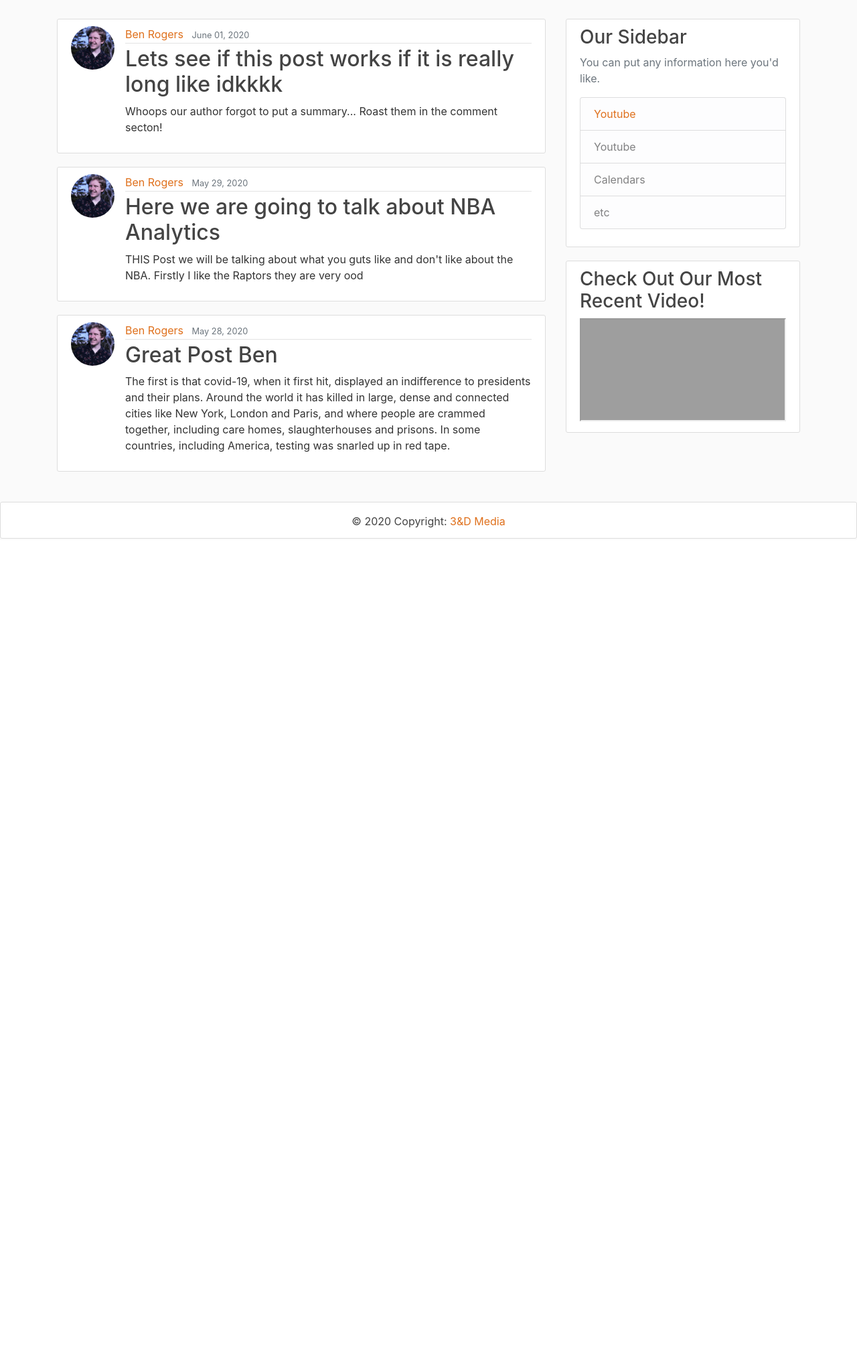
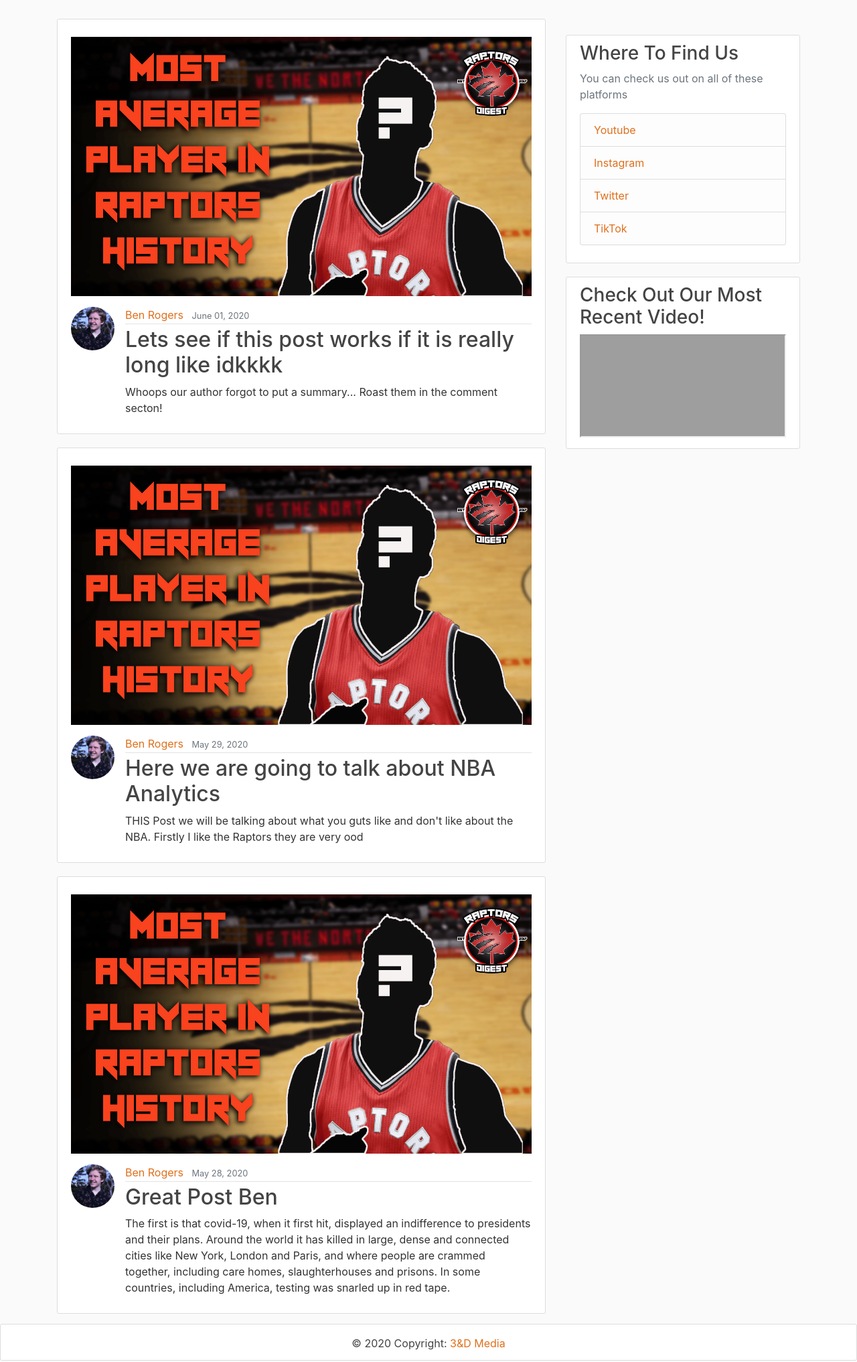
Before and after one commit to benrogers31/ThreeAndDWebsite, a Django app: page / in a window 1280 px wide. Shown: the part 76-2109 px from the top of the page at 67% size. Before the commit the page ends 880 px from the top, so only its background shows below. Run offline with Django 3.2, Linux system fonts and the light colour scheme; data comes from the database, SQL or seed files in the repository; both versions use the stored data as it was after the commit; some libraries are stand-ins or nearby versions; grey boxes are pictures that could not be loaded.

Commit message:
Added images to blog posts and edited side bar

```diff
--- a/blog/templates/blog/base.html
+++ b/blog/templates/blog/base.html
@@ -72,21 +72,21 @@
             {% endif %}
             {% block content %}{% endblock %}
         </div>
-        <div class="col-md-4 ">
+        <div class="col-md-4 mt-4 ">
             <div class="content-section">
-            <h3>Our Sidebar</h3>
-            <p class='text-muted'>You can put any information here you'd like.
+            <h3>Where To Find Us</h3>
+            <p class='text-muted'> You can check us out on all of these platforms
                 <ul class="list-group">
-                <li class="list-group-item list-group-item-light"><a href>Youtube</a></li>
-                <li class="list-group-item list-group-item-light"><a>Youtube</a></li>
-                <li class="list-group-item list-group-item-light">Calendars</li>
-                <li class="list-group-item list-group-item-light">etc</li>
+                <li class="list-group-item list-group-item-light"><a href="#">Youtube</a></li>
+                <li class="list-group-item list-group-item-light"><a href="#">Instagram</a></li>
+                <li class="list-group-item list-group-item-light"><a href="#">Twitter</a></li>
+                <li class="list-group-item list-group-item-light"><a href="#">TikTok</a></li>
                 </ul>
             </p>
             </div>
             <div class="content-section">
                 <h3> Check Out Our Most Recent Video! </h3>
-                <iframe width="100%" height="100%" src="https://www.youtube.com/embed/videoseries?list=UUnh_Q8aWS8PxQWGlodwlJaw&ab_channel=RaptorsDigest" frameborder="1" allow="autoplay; encrypted-media" allowfullscreen></iframe>
+                <iframe width="100%" height="auto" src="https://www.youtube.com/embed/videoseries?list=UUnh_Q8aWS8PxQWGlodwlJaw&ab_channel=RaptorsDigest" frameborder="1" allow="autoplay; encrypted-media" allowfullscreen></iframe>
             </div>
 
         </div>
--- a/blog/templates/blog/home.html
+++ b/blog/templates/blog/home.html
@@ -10,9 +10,9 @@
         <!-- IF WE WANT TO ACCESS A VARIABBLE WE USE those braces-->
         <article class="media content-section">
           <div class="container">
-            <!-- <div class="row post-img mb-3 mt-3">
+            <div class="row post-img mb-3 mt-3">
               <img src="media/default_header.png">
-            </div> -->
+            </div>
             <!-- rounded circle is bootstrap class and article img is a custom class-->
             <div class="row">
               <img class="rounded-circle article-img" src="{{ post.author.profile.image.url }}">
@@ -27,13 +27,20 @@
                   <p class="article-content d-none d-sm-block">{{ post.summary }}</p>
               </div>
             </div>
-            <!-- <div class="row">
-              <div class="col-4"> {{ post.hit_count }}</div>
-              <div class="col-4">hello</div>
-              <div class="col-4">hello</div>
-            </div> -->
           </div>
         </article>
+        <script>
+          var articles =  document.getElementsByClassName("article-content")
+          var images = document.getElementsByTagName("img")
+          for (img of images ){
+              // since we don't want to constantly resize images uploaded to skeditor
+              // this automatically resizes them to fit the page
+              if(img.src.includes("media/de")|img.src.includes("media/blog_headers")){
+                  img.setAttribute("style", "height:auto; width:100%")
+
+              }
+          }
+      </script>
     {% endfor %}
     {% if is_paginated %}
 
```
Also changed, not shown: db.sqlite3, media/profile_pics/BUdhenozer_Ev5Zekc.png (deleted), media/profile_pics/pic_of_me.png (added).
